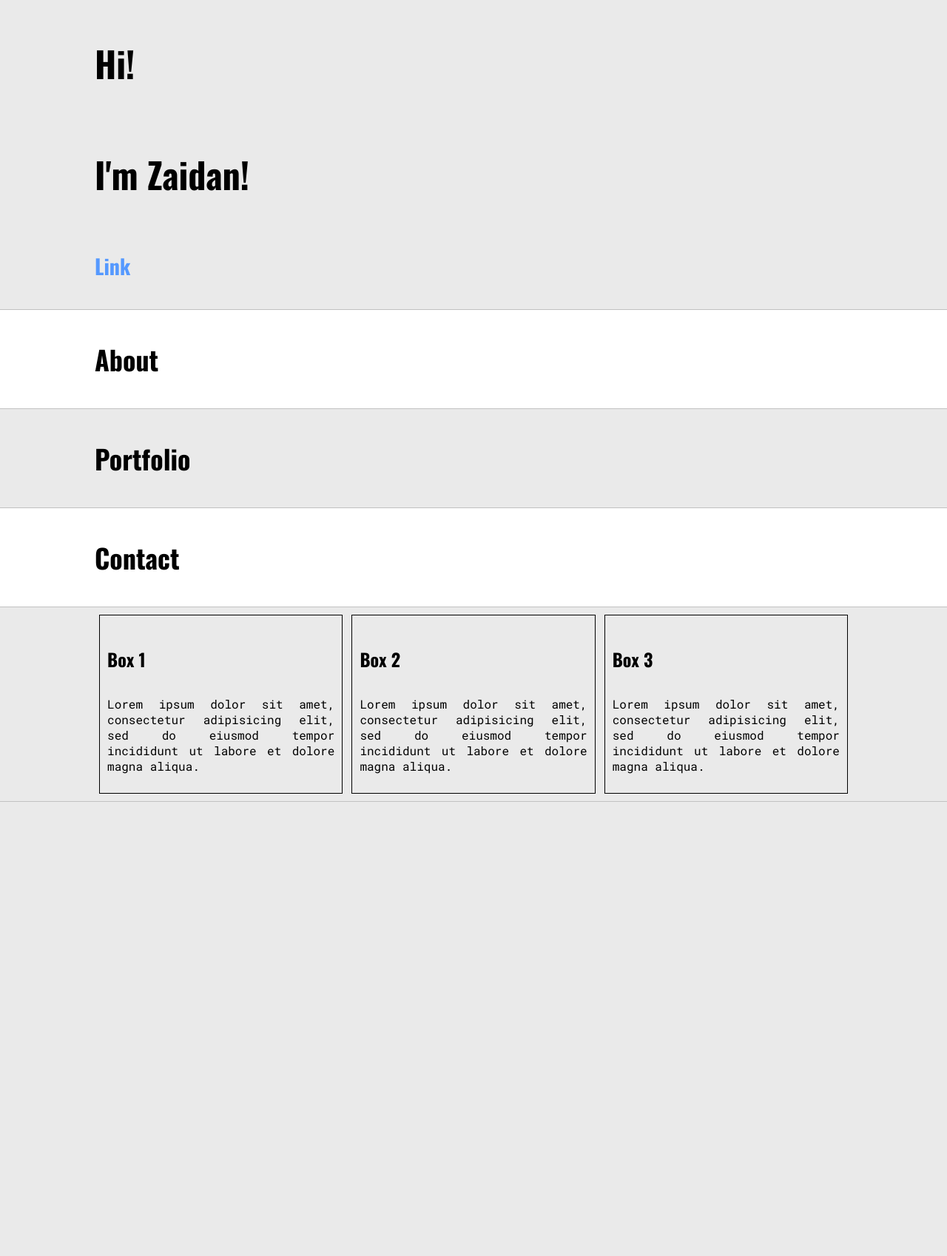
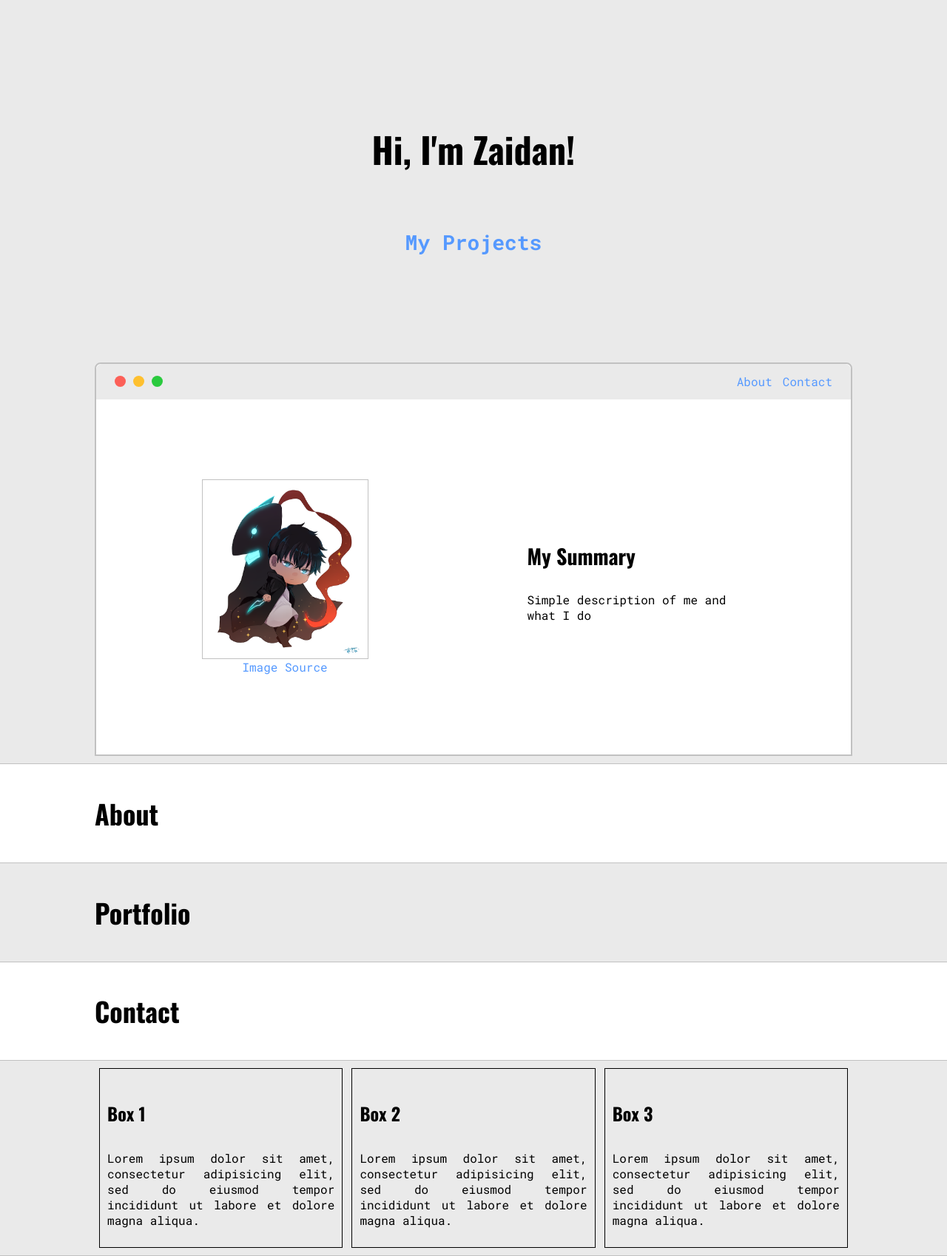
Before and after one commit to zaidanyahya/Portfolio, a PHP site: page / in a window 1280 px wide. Shown: the whole page at 74% size. Before the commit the page ends 1084 px from the top, so only its background shows below. Run offline with PHP 8.4, Linux system fonts and the light colour scheme.

Commit message:
edit intro

```diff
--- a/assets/css/style.css
+++ b/assets/css/style.css
@@ -1,10 +1,11 @@
-@import url('https://fonts.googleapis.com/css2?family=Roboto:ital,wght@0,100;0,300;0,400;0,500;0,700;0,900;1,100;1,300;1,400;1,500;1,700;1,900&display=swap');
+@import url('https://fonts.googleapis.com/css2?family=Roboto+Mono:ital,wght@0,100;0,200;0,300;0,400;0,500;0,600;0,700;1,100;1,200;1,300;1,400;1,500;1,600;1,700&display=swap');
 @import url('https://fonts.googleapis.com/css2?family=Oswald:wght@200;300;400;500;600;700&display=swap');
-@import url('https://fonts.googleapis.com/css2?family=Roboto+Mono:ital,wght@0,100;0,200;0,300;0,400;0,500;0,600;0,700;1,100;1,200;1,300;1,400;1,500;1,600;1,700&display=swap');
 
+/* General */
 :root{
 	--mainColor:#eaeaea;
 	--secondaryColor:#fff;
+	--thirdColor:#cacaca;
 
 	--borderColor:#c1c1c1;
 
@@ -30,8 +31,16 @@ p, li, span, label, input, textarea{
 	font-family: var(--bodyFont);
 }
 
+h1{font-size: 48px;}
+h2{font-size: 36px;}
+h3{font-size: 28px;}
+h4{font-size: 24px;}
+h5{font-size: 20px;}
+h6{font-size: 16px;}
+
 a{
 	text-decoration: none;
+	font-family: var(--bodyFont);
 	color: #59f;
 }
 
@@ -39,46 +48,161 @@ ul{
 	list-style: none;
 }
 
-.s1{
+.section-style1{
 	background-color: var(--mainColor);
 	border-bottom: 1px solid var(--borderColor);
 	overflow: auto;
 }
 
-.s2{
+.section-style2{
 	background-color: var(--secondaryColor);
 	border-bottom: 1px solid var(--borderColor);
 	overflow: auto;
 }
 
-.main-container{
+.container{
 	margin: 0 auto;
 	width: 90%;
 	padding: 10px;
 }
 
-h1{font-size: 48px;}
-h2{font-size: 36px;}
-h3{font-size: 28px;}
-h4{font-size: 24px;}
-h5{font-size: 20px;}
-h6{font-size: 16px;}
 
-.footer {
-	position: relative;
-	bottom: 0;
+/* Intro */
+
+.greeting-wrapper{
+	display: grid;
+	text-align: center;
+	justify-content: center;
+	align-content: center;
+	min-height: 30em;
 }
 
+.intro-wrapper{
+	display: grid;
+	background-color: var(--secondaryColor);
+	border: 2px solid var(--borderColor);
+	border-radius: 8px 8px 0 0;
+
+	grid-template-columns: 1fr 1fr;
+	grid-template-rows: 3em 30em;
+	grid-template-areas:
+		'nav-wrapper nav-wrapper'
+		'intro-left intro-left'
+		'intro-right intro-right'
+	;
+}
+
+.intro-wrapper .nav-wrapper{
+	background-color: var(--mainColor);
+	border-bottom: 1px solid var(--mainColor);
+	border-radius: 8px 8px 0 0;
+	grid-area: nav-wrapper;
+
+	display: flex;
+	justify-content: space-between;
+	align-items: center;
+	padding: 10px;
+}
+
+.intro-wrapper .nav-wrapper .dots{
+	display: flex;
+	padding: 10px;
+}
+
+#dot-min{
+	background-color: #FEC02F;
+}
+
+#dot-max{
+	background-color: #2ACA3E;
+}
+
+#dot-close{
+	background-color: #FC6058;
+}
+
+#navigation {
+	margin: 0;
+	padding: 10px;
+}
+
+#navigation li{
+	display: inline-block;
+	margin-left: 5px;
+	margin-right: 5px;
+}
+
+
+.intro-wrapper .left-column{
+	grid-area: intro-left;
+	padding: 2em;
+	display: grid;
+	text-align: center;
+	align-content: center;
+}
+
+#profile-pic {
+	display: block;
+	margin:0 auto;
+	border: 1px solid var(--borderColor);
+	object-fit: cover;
+	width: 65%;
+}
+
+.intro-wrapper .right-column{
+	grid-area: intro-right;
+	padding: 2em;
+	display: grid;
+	justify-content: center;
+	align-content: center;
+}
+
+#preview {
+	width: 80%;
+	padding: 15px;
+	position: relative;
+}
+
+.browser-dot{
+	background-color: black;
+	height: 15px;
+	width: 15px;
+	border-radius: 50%;
+	margin: 5px;
+}
+
+
+
+
+
+
+
 @media(min-width: 768px){
-	.main-container{
+	.container{
 		display: grid;
 		width: 80%;
 	}
 
-	.footer .main-container .content{
+	#profile-pic{
+		width: 50%;
+	}
+
+	.intro-wrapper{
+		grid-template-columns: 1fr 1fr;
+		grid-template-rows: 3em 30em;
+		grid-template-areas:
+			'nav-wrapper nav-wrapper'
+			'intro-left intro-right'
+		;
+	}
+
+
+	.footer .container .content{
 		display:flex;
 		justify-content: space-around;
 	}
+
+
 }
 
 .box{
@@ -88,9 +212,10 @@ h6{font-size: 16px;}
 	border: solid 1px;
 }
 
-@media(min-width: 768px){
+/*@media(min-width: 768px){
 	.main .container .content{
 		display:flex;
 		justify-content: space-around;
 	}
-}
+
+}*/
--- a/index.php
+++ b/index.php
@@ -6,34 +6,58 @@
 	<meta name="viewport" content="width=device-width, initial-scale=1.0, maximum-scale=1, minimum-scale=1">
 </head>
 <body>
-	<section class="s1">
-		<div class="main-container">
-			<h1>Hi!</h1>
-			<h1>I'm Zaidan!</h1>
-			<h3><a href="#">Link</a></h3>
+	<section class="section-style1">
+		<div class="container">
+			<div class="greeting-wrapper">
+				<h1>Hi, I'm Zaidan!</h1>
+				<h3><a href="#">My Projects</a></h3>
+			</div>
+			<div class="intro-wrapper">
+				<div class="nav-wrapper">
+					<div class="dots">
+						<div id="dot-close" class="browser-dot"></div>
+						<div id="dot-min" class="browser-dot"></div>
+						<div id="dot-max" class="browser-dot"></div>
+					</div>
+					<ul id="navigation" >
+						<li><a href="#">About</a></li>
+						<li><a href="#">Contact</a></li>
+					</ul>
+				</div>
+				<div class="left-column">
+					<img id="profile-pic" src="assets/img/profile.png">
+					<a href="https://www.reddit.com/r/sololeveling/comments/h0rrgm/sung_jinwoo_igris_chibi_art_by_%E6%98%8E%E8%8F%9C/" target="_blank">Image Source</a>
+				</div>
+				<div class="right-column">
+					<div id="preview">
+						<h3>My Summary</h3>
+						<p>Simple description of me and what I do</p>
+					</div>
+				</div>
+			</div>
 		</div>
 	</section>
 
-	<section class="s2">
-		<div class="main-container">
+	<section class="section-style2">
+		<div class="container">
 			<h2>About</h2>
 		</div>
 	</section>
 
-	<section class="s1">
-		<div class="main-container">
+	<section class="section-style1">
+		<div class="container">
 			<h2>Portfolio</h2>
 		</div>
 	</section>
 
-	<section class="s2">
-		<div class="main-container">
+	<section class="section-style2">
+		<div class="container">
 			<h2>Contact</h2>
 		</div>
 	</section>
 
-	<section class="s1 footer">
-		<div class="main-container">
+	<section class="section-style1 footer">
+		<div class="container">
 			<div class="content">
 				<div class="box">
 					<h4>Box 1</h4>
```
Also changed, not shown: assets/img/profile.png (added).
